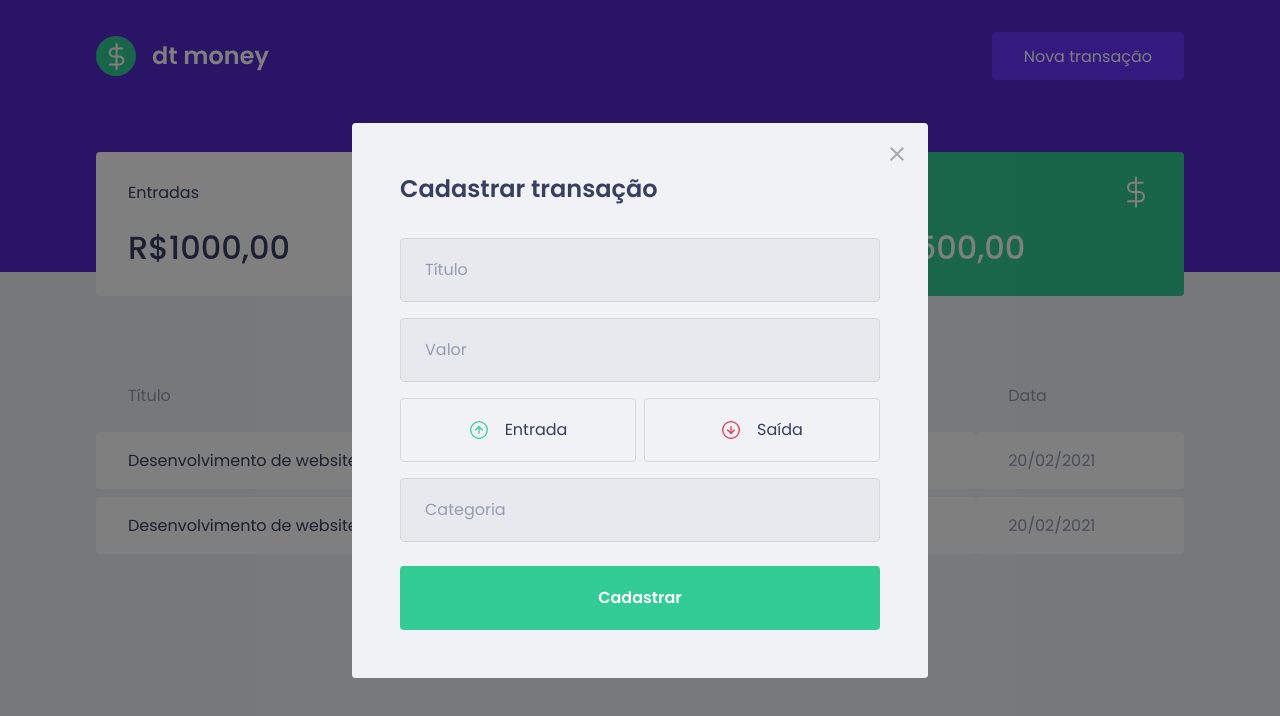
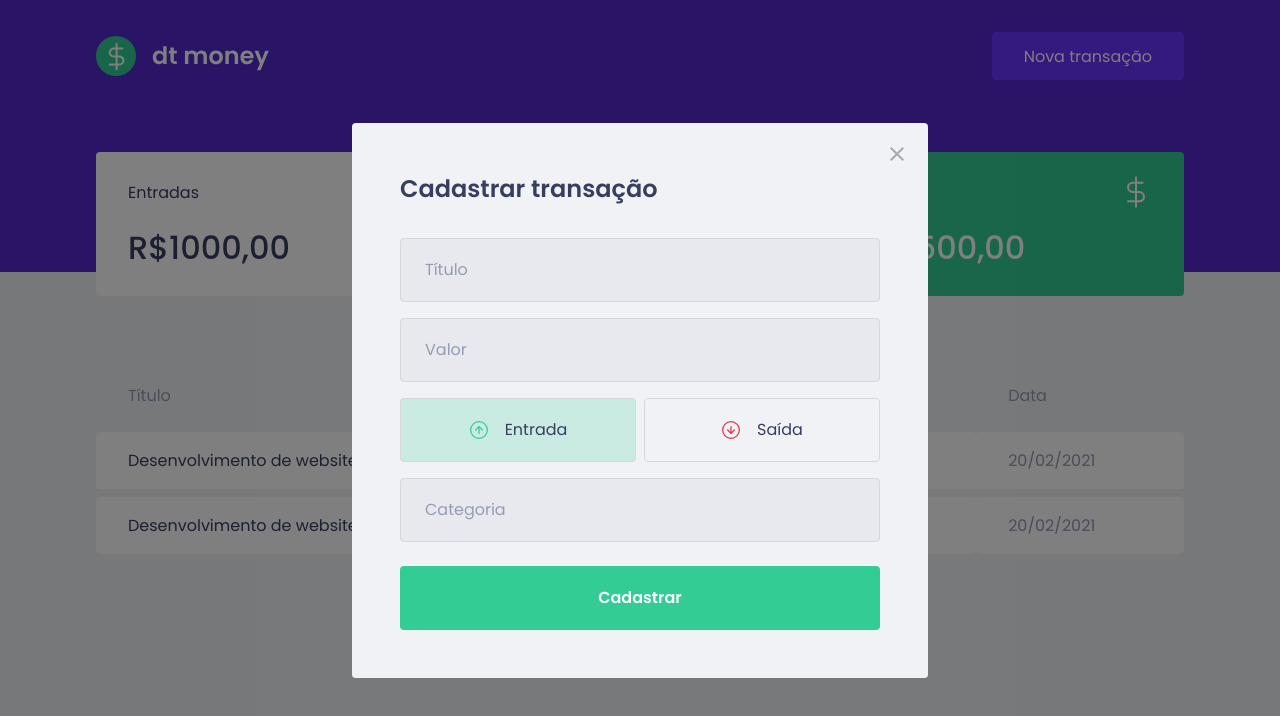
Before and after one commit to viniciusmendite/ignite-dtmoney, a React (Create React App) app: page / in a window 1280 px wide. Both pictures are taken after a click on the button "Nova transação". Shown: the top 716 px of the page. Built offline with nearby package versions, Linux system fonts and the light colour scheme; no server answers; what miragejs would draw is missing.

Commit message:
colors in button

```diff
--- a/src/components/NewTransactionModal/index.tsx
+++ b/src/components/NewTransactionModal/index.tsx
@@ -1,8 +1,9 @@
+import { useState } from 'react';
 import Modal from 'react-modal';
 import closeImg from '../../assets/close.svg';
 import incomeImg from "../../assets/income.svg";
 import outcomeImg from "../../assets/outcome.svg";
-import { Container, TransactionTypeContainer } from './styles';
+import { Container, RadioBox, TransactionTypeContainer } from './styles';
 
 interface NewTransactionModalProps {
   isOpen: boolean;
@@ -10,6 +11,8 @@
 }
 
 export function NewTransactionModal({ isOpen, onRequestClose }: NewTransactionModalProps) {
+  const [type, setType] = useState('deposit');
+
   return (
     <Modal
       isOpen={isOpen}
@@ -29,19 +32,25 @@
         <input type="number" placeholder="Valor"/>
 
         <TransactionTypeContainer>
-          <button
+          <RadioBox
             type="button"
+            onClick={() => setType('deposit')}
+            isActive={type === 'deposit'}
+            activeColor="green"
           >
             <img src={incomeImg} alt="Entrada"/>
             <span>Entrada</span>
-          </button>
+          </RadioBox>
 
-          <button
+          <RadioBox
             type="button"
+            onClick={() => setType('withdraw')}
+            isActive={type === 'withdraw'}
+            activeColor="red"
           >
             <img src={outcomeImg} alt="Saída"/>
             <span>Saída</span>
-          </button>
+          </RadioBox>
 
         </TransactionTypeContainer>
 
--- a/src/components/NewTransactionModal/styles.ts
+++ b/src/components/NewTransactionModal/styles.ts
@@ -1,4 +1,4 @@
-import { darken } from 'polished';
+import { darken, transparentize } from 'polished';
 import styled from 'styled-components';
 
 export const Container = styled.form`
@@ -54,13 +54,26 @@
   display: grid;
   grid-template-columns: 1fr 1fr;
   gap: 0.5rem;
+`;
 
-  button {
+interface RadioBoxProps {
+  isActive: boolean;
+  activeColor: 'green' | 'red';
+}
+
+const colors = {
+  green: '#33cc95',
+  red: '#e52e4d'
+}
+
+export const RadioBox = styled.button<RadioBoxProps>`
     height: 4rem;
     border: 1px solid #d7d7d7;
     border-radius: 0.25rem;
 
-    background: transparent;
+    background: ${props => props.isActive
+    ? transparentize(0.8, colors[props.activeColor])
+    : 'transparent'};
 
     display: flex;
     align-items: center;
@@ -83,5 +96,4 @@
       font-size: 1rem;
       color: var(--text-title);
     }
-  }
 `;
```
